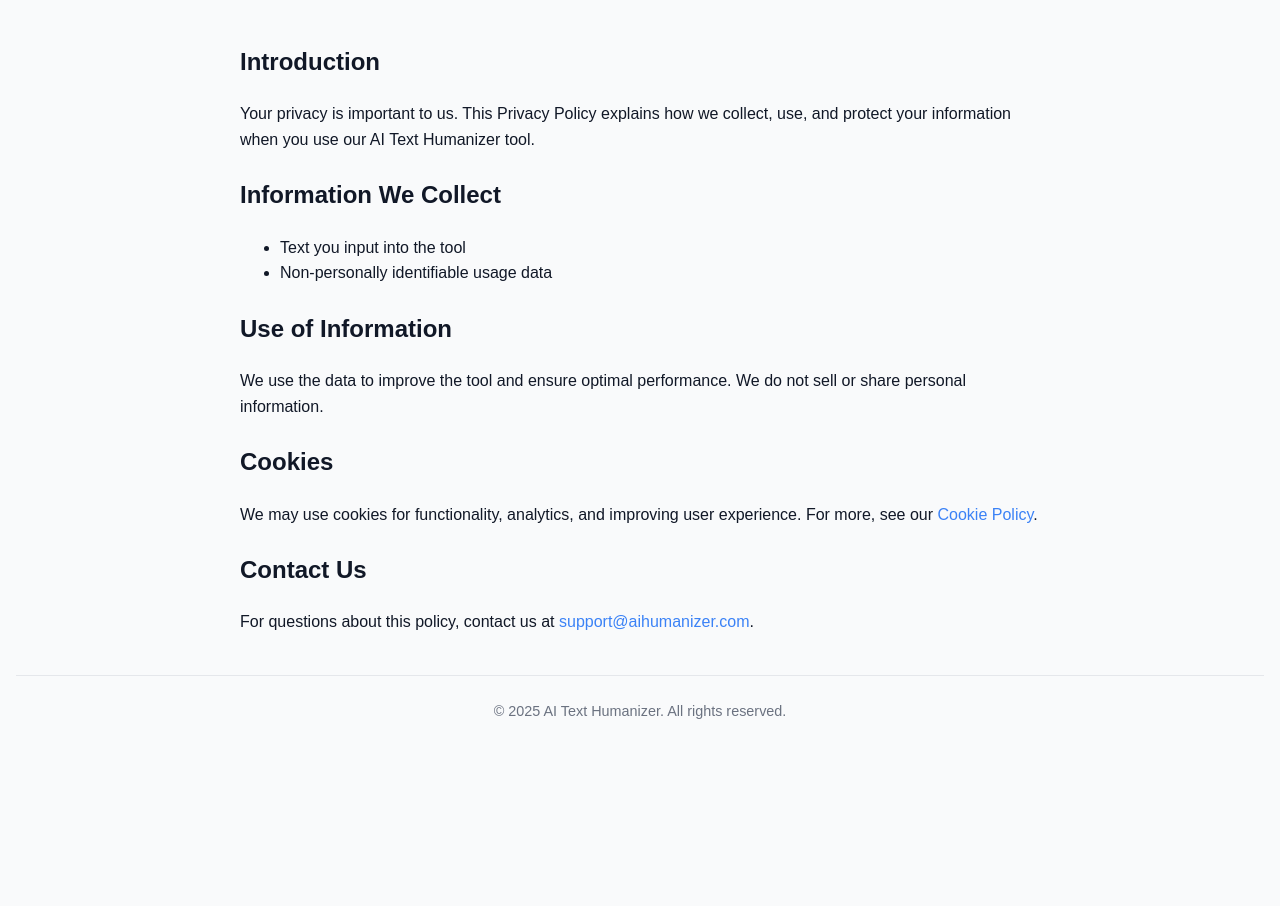
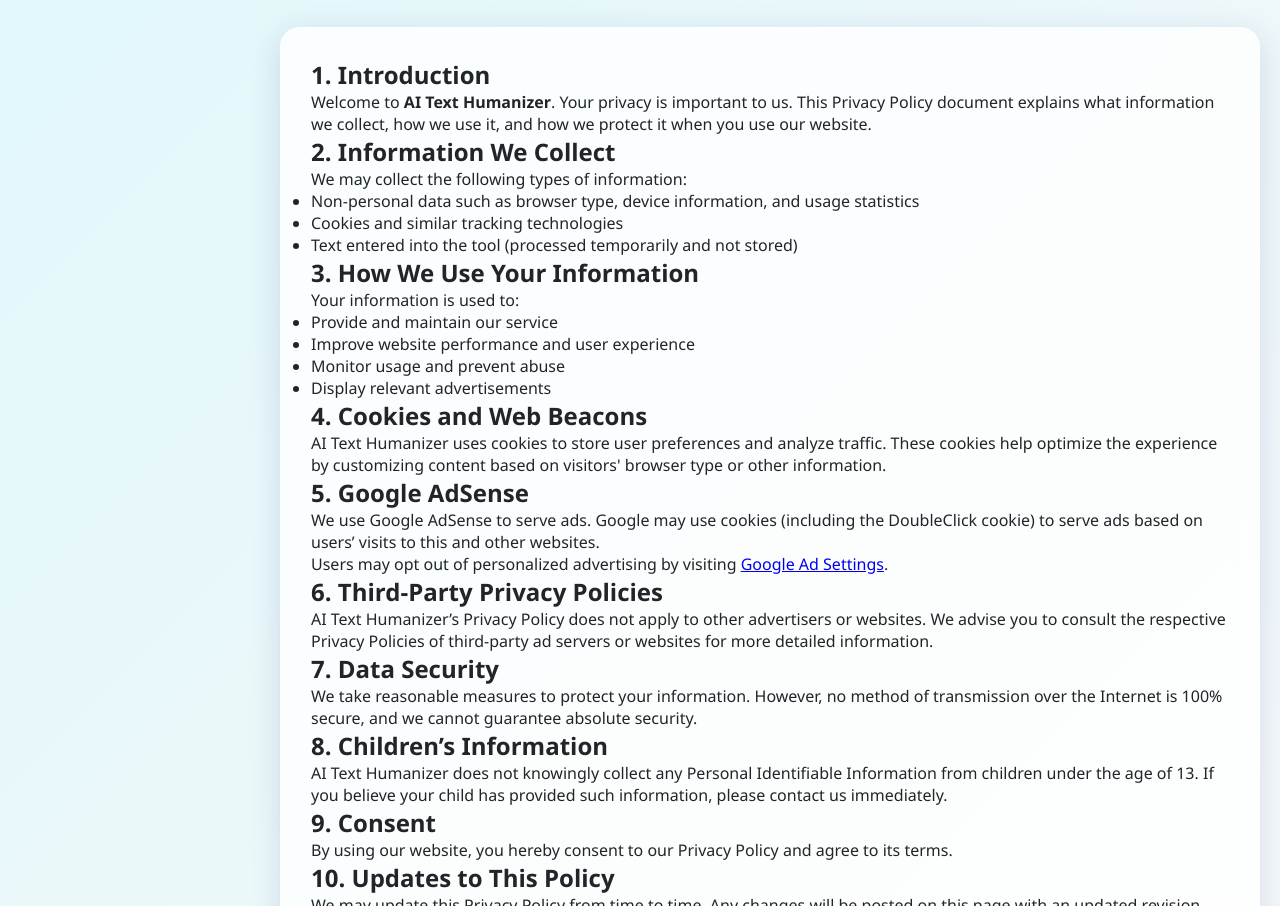
Before and after one commit to Tetenotes/AI-Humanizer, a website: page privacy-policy.html in a window 1280 px wide. Shown: the part 148-1054 px from the top of the page. Before the commit the page ends 895 px from the top, so only its background shows below. Drawn offline with Linux system fonts and the light colour scheme.

Commit message:
privacy update

```diff
--- a/privacy-policy.html
+++ b/privacy-policy.html
@@ -1,98 +1,109 @@
 <!DOCTYPE html>
 <html lang="en">
-
 <head>
     <meta charset="UTF-8">
+    <title>Privacy Policy | AI Text Humanizer</title>
     <meta name="viewport" content="width=device-width, initial-scale=1.0">
-    <title>Privacy Policy | AI Text Humanizer</title>
-    <style>
-        body {
-            font-family: Arial, sans-serif;
-            background: #f9fafb;
-            color: #111827;
-            margin: 0;
-            padding: 0 16px;
-            line-height: 1.6;
-        }
-
-        header {
-            text-align: center;
-            padding: 24px 0;
-        }
-
-        h1 {
-            font-size: 1.8rem;
-            margin-bottom: 8px;
-        }
-
-        main {
-            max-width: 800px;
-            margin: 0 auto 40px;
-        }
-
-        section {
-            margin-bottom: 24px;
-        }
-
-        a {
-            color: #3b82f6;
-            text-decoration: none;
-        }
-
-        a:hover {
-            text-decoration: underline;
-        }
-
-        footer {
-            text-align: center;
-            padding: 24px 0;
-            font-size: 0.9rem;
-            color: #6b7280;
-            border-top: 1px solid #e5e7eb;
-        }
-    </style>
+    <meta name="description" content="Privacy Policy for AI Text Humanizer. Learn how we collect, use, and protect user data.">
+    <link rel="stylesheet" href="styles.css">
 </head>
 
 <body>
+
+<div class="container">
     <header>
         <h1>Privacy Policy</h1>
-        <p>AI Text Humanizer</p>
+        <p>Last updated: <strong>December 2025</strong></p>
     </header>
-    <main>
-        <section>
-            <h2>Introduction</h2>
-            <p>Your privacy is important to us. This Privacy Policy explains how we collect, use, and protect your
-                information when you use our AI Text Humanizer tool.</p>
-        </section>
-        <section>
-            <h2>Information We Collect</h2>
-            <ul>
-                <li>Text you input into the tool</li>
-                <li>Non-personally identifiable usage data</li>
-            </ul>
-        </section>
-        <section>
-            <h2>Use of Information</h2>
-            <p>We use the data to improve the tool and ensure optimal performance. We do not sell or share personal
-                information.</p>
-        </section>
-        <section>
-            <h2>Cookies</h2>
-            <p>We may use cookies for functionality, analytics, and improving user experience. For more, see our <a
-                    href="cookie-policy.html">Cookie Policy</a>.</p>
-        </section>
-        <section>
-            <h2>Contact Us</h2>
-            <p>For questions about this policy, contact us at <a
-                    href="mailto:support@aihumanizer.com">support@aihumanizer.com</a>.</p>
-        </section>
+
+    <main class="card">
+
+        <h2>1. Introduction</h2>
+        <p>
+            Welcome to <strong>AI Text Humanizer</strong>. Your privacy is important to us.
+            This Privacy Policy document explains what information we collect, how we use it,
+            and how we protect it when you use our website.
+        </p>
+
+        <h2>2. Information We Collect</h2>
+        <p>We may collect the following types of information:</p>
+        <ul>
+            <li>Non-personal data such as browser type, device information, and usage statistics</li>
+            <li>Cookies and similar tracking technologies</li>
+            <li>Text entered into the tool (processed temporarily and not stored)</li>
+        </ul>
+
+        <h2>3. How We Use Your Information</h2>
+        <p>Your information is used to:</p>
+        <ul>
+            <li>Provide and maintain our service</li>
+            <li>Improve website performance and user experience</li>
+            <li>Monitor usage and prevent abuse</li>
+            <li>Display relevant advertisements</li>
+        </ul>
+
+        <h2>4. Cookies and Web Beacons</h2>
+        <p>
+            AI Text Humanizer uses cookies to store user preferences and analyze traffic.
+            These cookies help optimize the experience by customizing content based on visitors'
+            browser type or other information.
+        </p>
+
+        <h2>5. Google AdSense</h2>
+        <p>
+            We use Google AdSense to serve ads. Google may use cookies (including the DoubleClick cookie)
+            to serve ads based on users’ visits to this and other websites.
+        </p>
+        <p>
+            Users may opt out of personalized advertising by visiting
+            <a href="https://adssettings.google.com" target="_blank" rel="noopener">Google Ad Settings</a>.
+        </p>
+
+        <h2>6. Third-Party Privacy Policies</h2>
+        <p>
+            AI Text Humanizer’s Privacy Policy does not apply to other advertisers or websites.
+            We advise you to consult the respective Privacy Policies of third-party ad servers
+            or websites for more detailed information.
+        </p>
+
+        <h2>7. Data Security</h2>
+        <p>
+            We take reasonable measures to protect your information. However, no method of
+            transmission over the Internet is 100% secure, and we cannot guarantee absolute security.
+        </p>
+
+        <h2>8. Children’s Information</h2>
+        <p>
+            AI Text Humanizer does not knowingly collect any Personal Identifiable Information
+            from children under the age of 13. If you believe your child has provided such
+            information, please contact us immediately.
+        </p>
+
+        <h2>9. Consent</h2>
+        <p>
+            By using our website, you hereby consent to our Privacy Policy and agree to its terms.
+        </p>
+
+        <h2>10. Updates to This Policy</h2>
+        <p>
+            We may update this Privacy Policy from time to time. Any changes will be posted on
+            this page with an updated revision date.
+        </p>
+
+        <h2>11. Contact Us</h2>
+        <p>
+            If you have any questions about this Privacy Policy, you may contact us through the website.
+        </p>
+
     </main>
-    <footer>
-        &copy; <span id="year"></span> AI Text Humanizer. All rights reserved.
+
+    <footer class="site-footer">
+        <p>&copy; <span id="current-year"></span> AI Text Humanizer. All rights reserved.</p>
+        <script>
+            document.getElementById("current-year").textContent = new Date().getFullYear();
+        </script>
     </footer>
-    <script>
-        document.getElementById("year").textContent = new Date().getFullYear();
-    </script>
+</div>
+
 </body>
-
 </html>
```
Also changed, not shown: index.html (+9 -4 lines).
